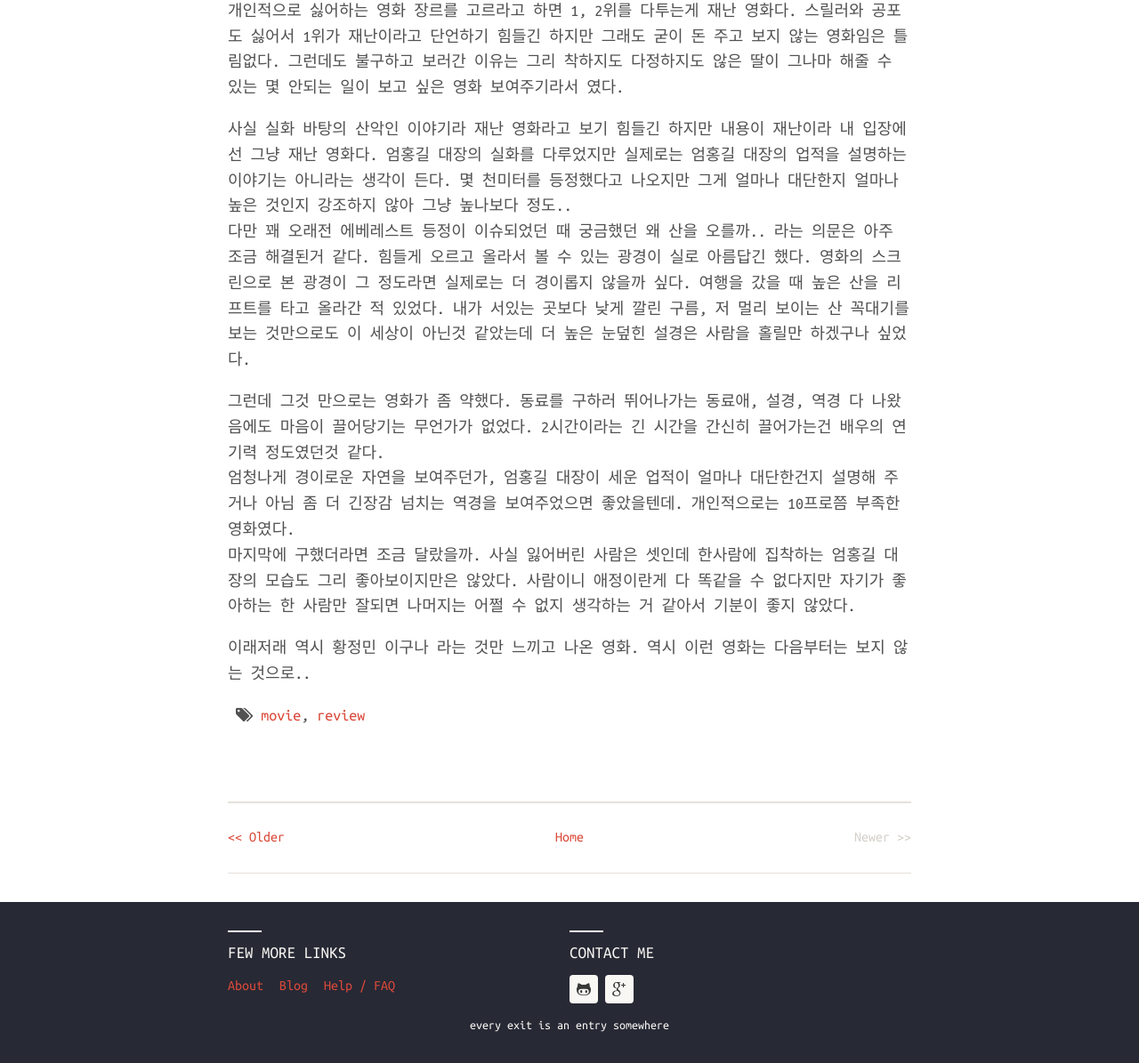
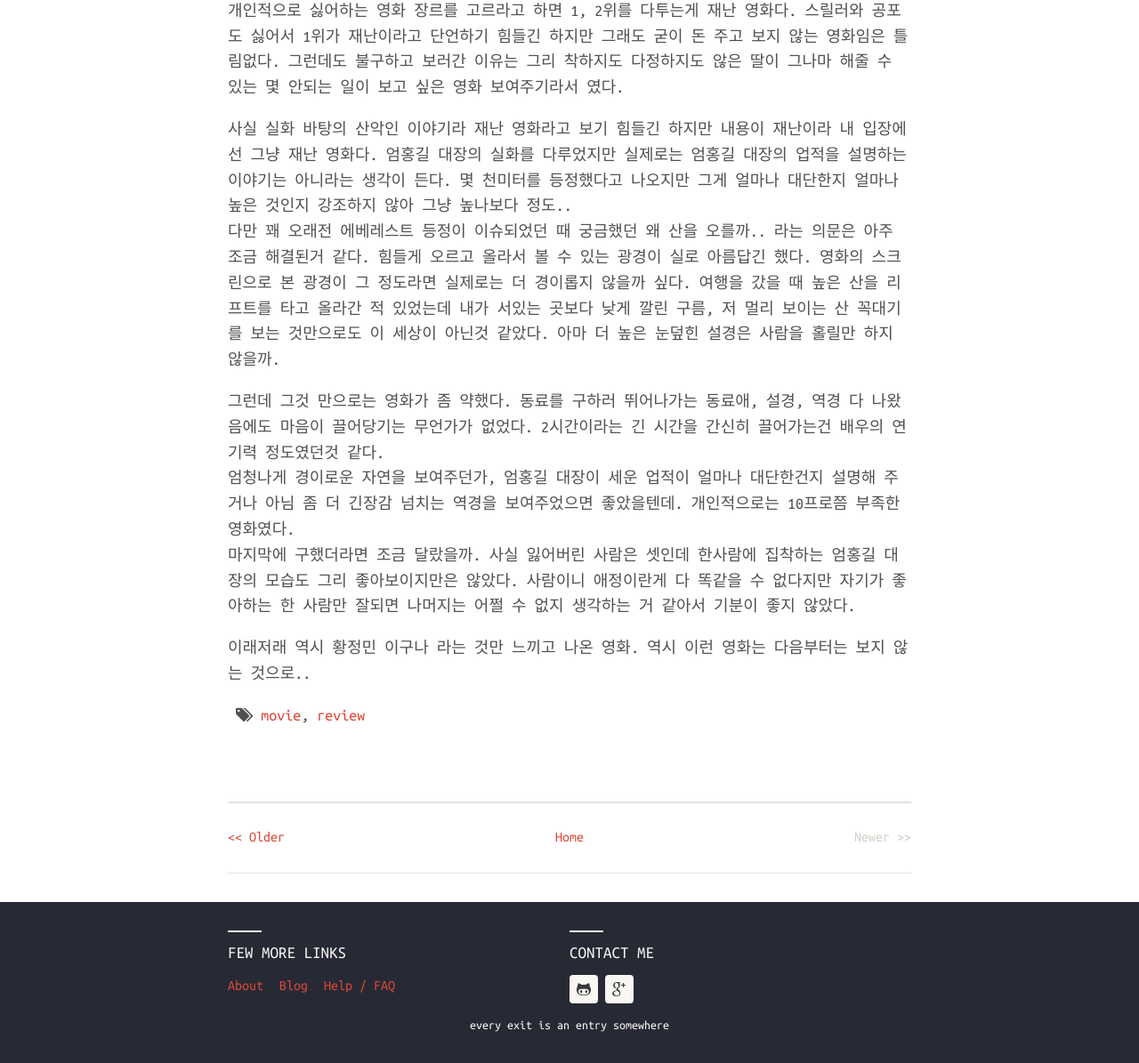
Before and after one commit to hahajh/hahajh.github.com, a Jekyll site: the page built from _posts/2016-01-02-himalaya.md, in a window 1280 px wide. Shown: the part 706-1901 px from the top of the page at 89% size. Built offline with Jekyll 4.4.1, drawn with Linux system fonts in a browser that asks for light colours; nearby versions of some CDN libraries.

Commit message:
Mr Hyde was here …

```diff
--- a/_posts/2016-01-02-himalaya.md
+++ b/_posts/2016-01-02-himalaya.md
@@ -8,7 +8,7 @@ tags: [movie, review]
 개인적으로 싫어하는 영화 장르를 고르라고 하면 1, 2위를 다투는게 재난 영화다. 스릴러와 공포도 싫어서 1위가 재난이라고 단언하기 힘들긴 하지만 그래도 굳이 돈 주고 보지 않는 영화임은 틀림없다. 그런데도 불구하고 보러간 이유는 그리 착하지도 다정하지도 않은 딸이 그나마 해줄 수 있는 몇 안되는 일이 보고 싶은 영화 보여주기라서 였다.
 
 사실 실화 바탕의 산악인 이야기라 재난 영화라고 보기 힘들긴 하지만 내용이 재난이라 내 입장에선 그냥 재난 영화다. 엄홍길 대장의 실화를 다루었지만 실제로는 엄홍길 대장의 업적을 설명하는 이야기는 아니라는 생각이 든다. 몇 천미터를 등정했다고 나오지만 그게 얼마나 대단한지 얼마나 높은 것인지 강조하지 않아 그냥 높나보다 정도..
-다만 꽤 오래전 에베레스트 등정이 이슈되었던 때 궁금했던 왜 산을 오를까.. 라는 의문은 아주 조금 해결된거 같다. 힘들게 오르고 올라서 볼 수 있는 광경이 실로 아름답긴 했다. 영화의 스크린으로 본 광경이 그 정도라면 실제로는 더 경이롭지 않을까 싶다. 여행을 갔을 때 높은 산을 리프트를 타고 올라간 적 있었다. 내가 서있는 곳보다 낮게 깔린 구름, 저 멀리 보이는 산 꼭대기를 보는 것만으로도 이 세상이 아닌것 같았는데 더 높은 눈덮힌 설경은 사람을 홀릴만 하겠구나 싶었다.
+다만 꽤 오래전 에베레스트 등정이 이슈되었던 때 궁금했던 왜 산을 오를까.. 라는 의문은 아주 조금 해결된거 같다. 힘들게 오르고 올라서 볼 수 있는 광경이 실로 아름답긴 했다. 영화의 스크린으로 본 광경이 그 정도라면 실제로는 더 경이롭지 않을까 싶다. 여행을 갔을 때 높은 산을 리프트를 타고 올라간 적 있었는데 내가 서있는 곳보다 낮게 깔린 구름, 저 멀리 보이는 산 꼭대기를 보는 것만으로도 이 세상이 아닌것 같았다. 아마 더 높은 눈덮힌 설경은 사람을 홀릴만 하지 않을까.
 
 그런데 그것 만으로는 영화가 좀 약했다. 동료를 구하러 뛰어나가는 동료애, 설경, 역경 다 나왔음에도 마음이 끌어당기는 무언가가 없었다. 2시간이라는 긴 시간을 간신히 끌어가는건 배우의 연기력 정도였던것 같다.
 엄청나게 경이로운 자연을 보여주던가, 엄홍길 대장이 세운 업적이 얼마나 대단한건지 설명해 주거나 아님 좀 더 긴장감 넘치는 역경을 보여주었으면 좋았을텐데. 개인적으로는 10프로쯤 부족한 영화였다.
```
